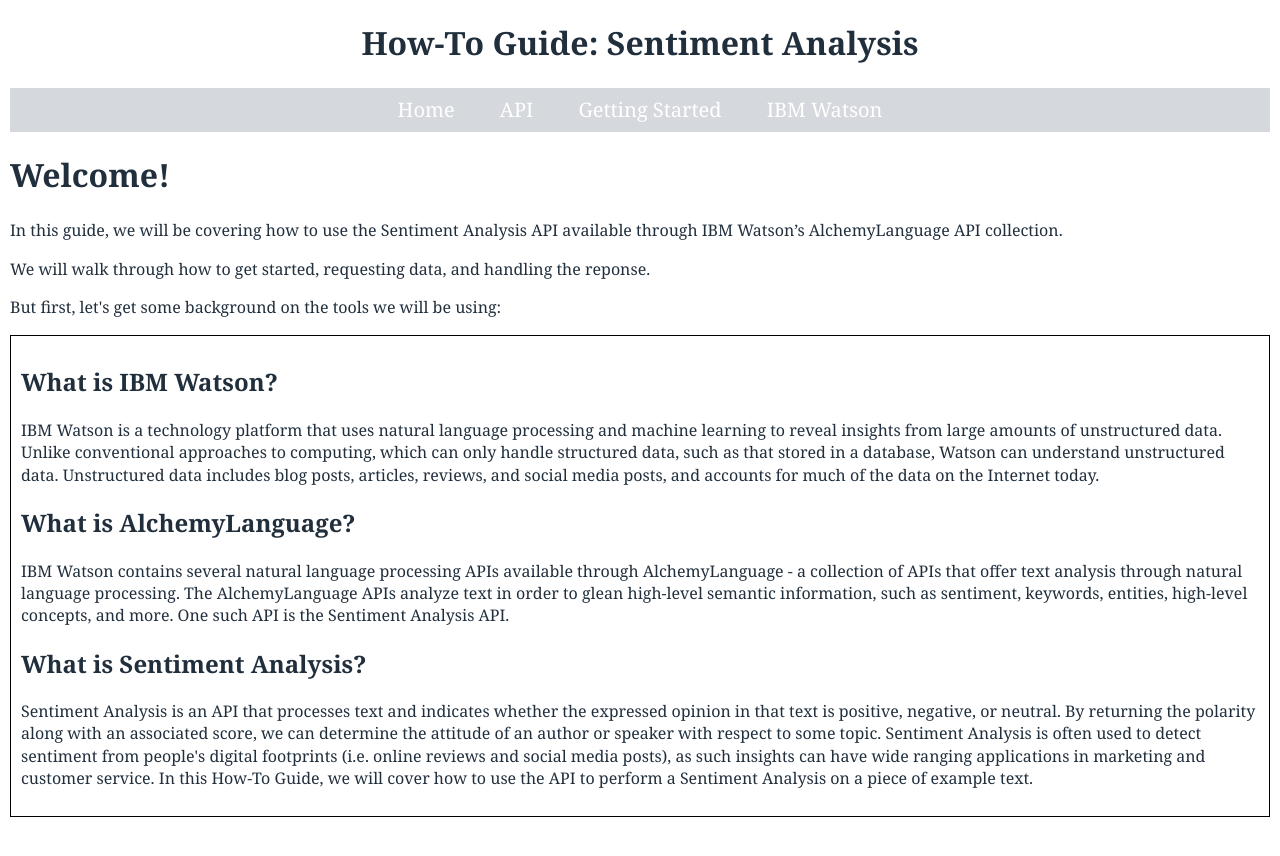
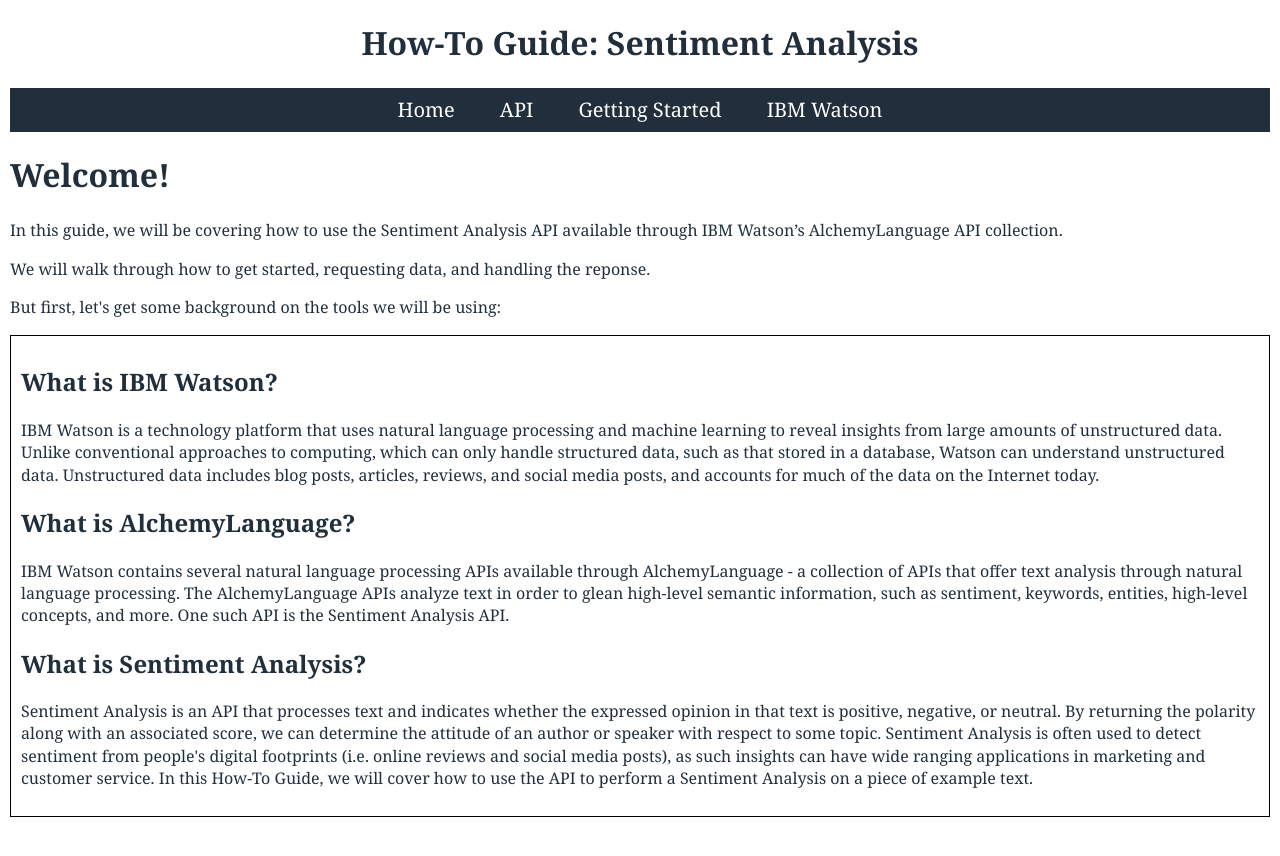
Before and after one commit to lenaz/How-To-Guide, a Jekyll site: the page built from index.html, in a window 1280 px wide. Shown: the top 856 px of the page. Built offline with Jekyll 4.4.1, drawn with Linux system fonts in a browser that asks for light colours; Markdown is read by kramdown in place of the engine named in the settings.

Commit message:
nav background color

```diff
--- a/css/common.css
+++ b/css/common.css
@@ -22,7 +22,7 @@ body {
 .nav {
     margin: 0px;
     padding: 5px;
-    background-color: #D5D8DC;
+    background-color: #212F3D;
     list-style-type: none;
 
 }
```
